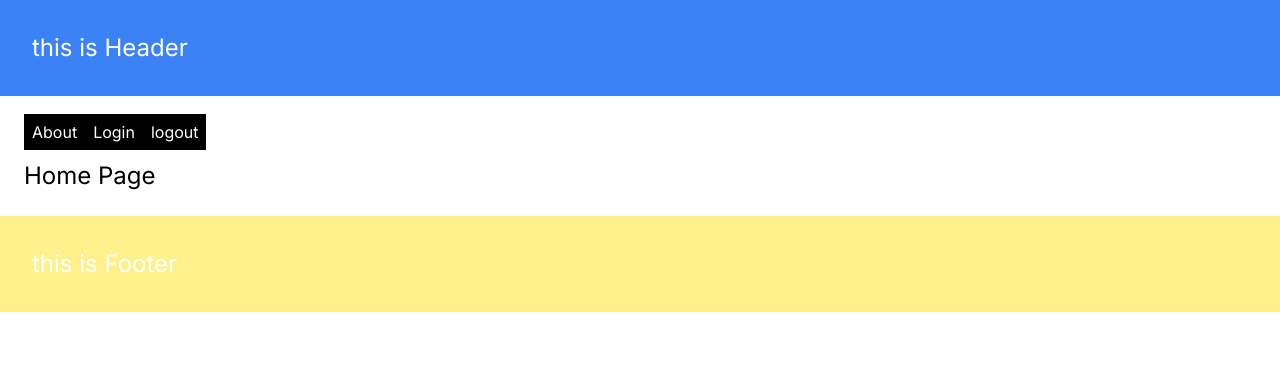
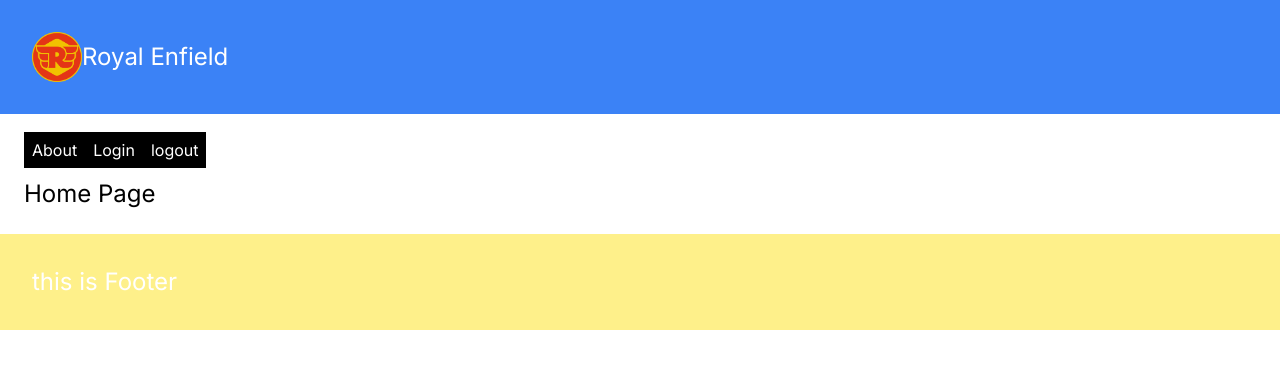
Before and after one commit to prathambhalke/learn-next-js, a Next.js app: page / in a window 1280 px wide. Shown: the top 368 px of the page. Built offline with nearby package versions, Linux system fonts and the light colour scheme.

Commit message:
👉Size Optimization: 👉Visual Stability: 👉Faster Page Loads: 👉Asset Flexibility:

```diff
--- a/next.config.js
+++ b/next.config.js
@@ -1,4 +1,4 @@
 /** @type {import('next').NextConfig} */
-const nextConfig = {}
+const nextConfig = {};
 
-module.exports = nextConfig
+module.exports = nextConfig;
--- a/src/app/layout.tsx
+++ b/src/app/layout.tsx
@@ -1,6 +1,8 @@
 import type { Metadata } from "next";
 import { Inter } from "next/font/google";
 import "./globals.css";
+import Image from "next/image";
+import RE from ".././../public/Images/RE.png";
 
 const inter = Inter({ subsets: ["latin"] });
 
@@ -17,8 +19,11 @@ export default function RootLayout({
   return (
     <html lang="en">
       <body className={inter.className}>
-        <div className="bg-blue-500 p-8 text-white">
-          <h1 className="text-2xl">this is Header</h1>
+        <div className="bg-blue-500 p-8 text-white flex items-center">
+          <div>
+            <Image src={RE} alt="logo" height={50} width={50} />
+          </div>
+          <h1 className="text-2xl">Royal Enfield</h1>
         </div>
         {children}
         <div className="bg-yellow-200 p-8 text-white">
--- /dev/null
+++ b/src/app/profile/Api/route.ts
@@ -0,0 +1,7 @@
+import { type NextRequest } from "next/server.js";
+
+export async function GET(request: NextRequest) {
+  console.log(request);
+  const requestHandler = new Headers(request.headers);
+  return Response.json("the heasder router handler called'");
+}
```
Also changed, not shown: public/Images/RE.png (added).
